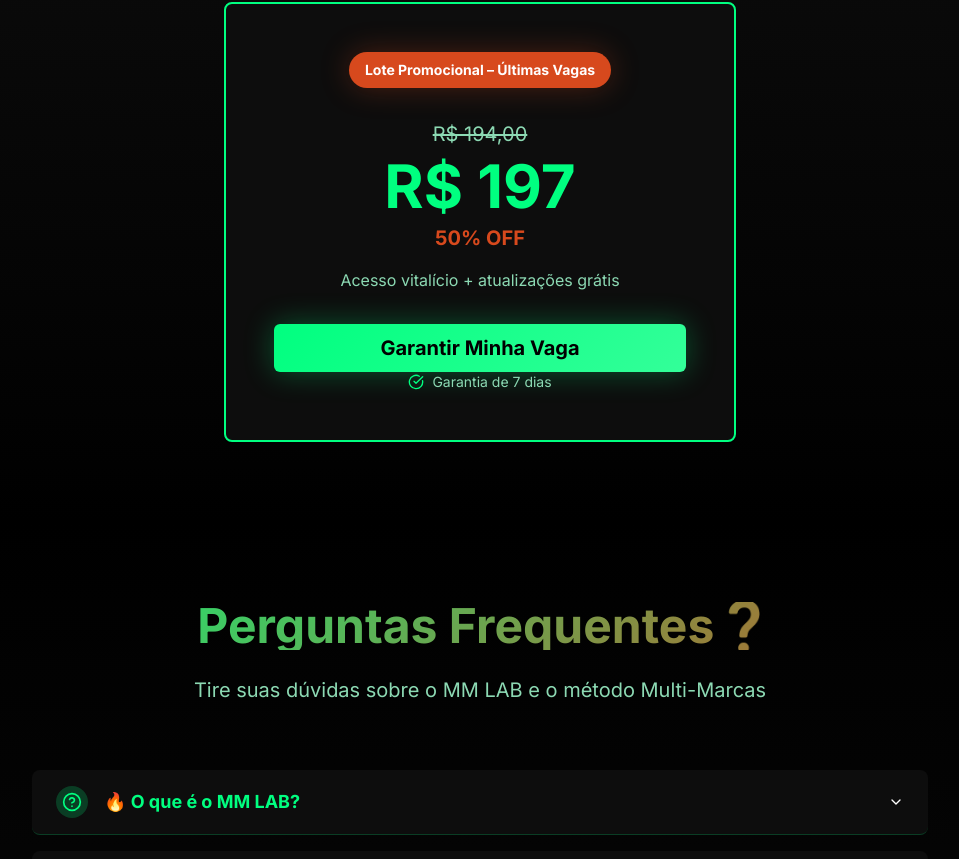
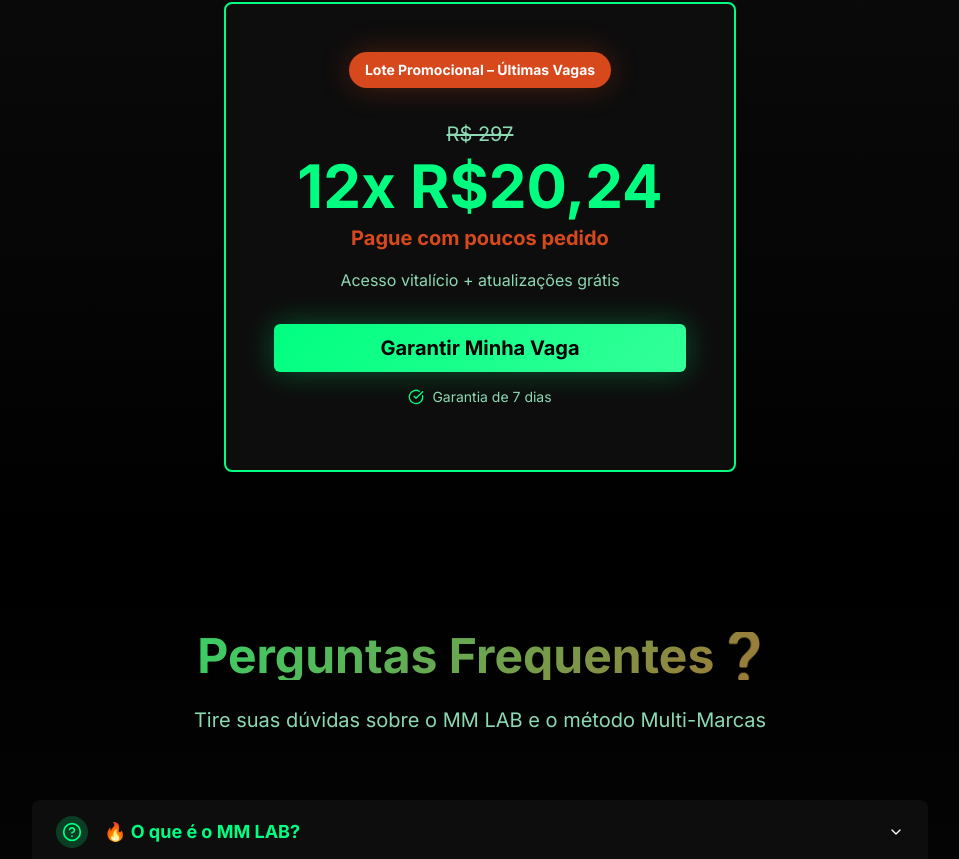
Before and after one commit to FoodVerso/mm-lab-landing-design, a React (Vite) app: page / in a window 1280 px wide. Shown: the part 5239-6098 px from the top of the page, without its empty margins (160-1119 px from the left). Built offline with nearby package versions, Linux system fonts and the light colour scheme.

Commit message:
Visual edit in Lovable
Edited UI in Lovable

```diff
--- a/src/pages/Index.tsx
+++ b/src/pages/Index.tsx
@@ -325,10 +325,10 @@ const Index = () => {
 
                 <div className="mb-8">
                   <div className="text-xl text-muted-foreground mb-2">
-                    <span className="line-through">R$ 194,00</span>
+                    <span className="line-through">R$ 297</span>
                   </div>
-                  <div className="text-6xl font-bold text-mm-green mb-2">R$ 197</div>
-                  <div className="text-xl text-mm-red font-bold mb-4">50% OFF</div>
+                  <div className="text-6xl font-bold text-mm-green mb-2">12x R$20,24</div>
+                  <div className="text-xl text-mm-red font-bold mb-4">Pague com poucos pedido</div>
                   <p className="text-muted-foreground">Acesso vitalício + atualizações grátis</p>
                 </div>
 
@@ -336,7 +336,7 @@ const Index = () => {
                   Garantir Minha Vaga
                 </Button>
 
-                <div className="flex items-center justify-center gap-2 text-sm text-muted-foreground">
+                <div className="flex items-center justify-center gap-2 text-sm text-muted-foreground mx-[8px] px-[5px] my-[15px]">
                   <CheckCircle className="h-4 w-4 text-mm-green" />
                   Garantia de 7 dias
                 </div>
```
